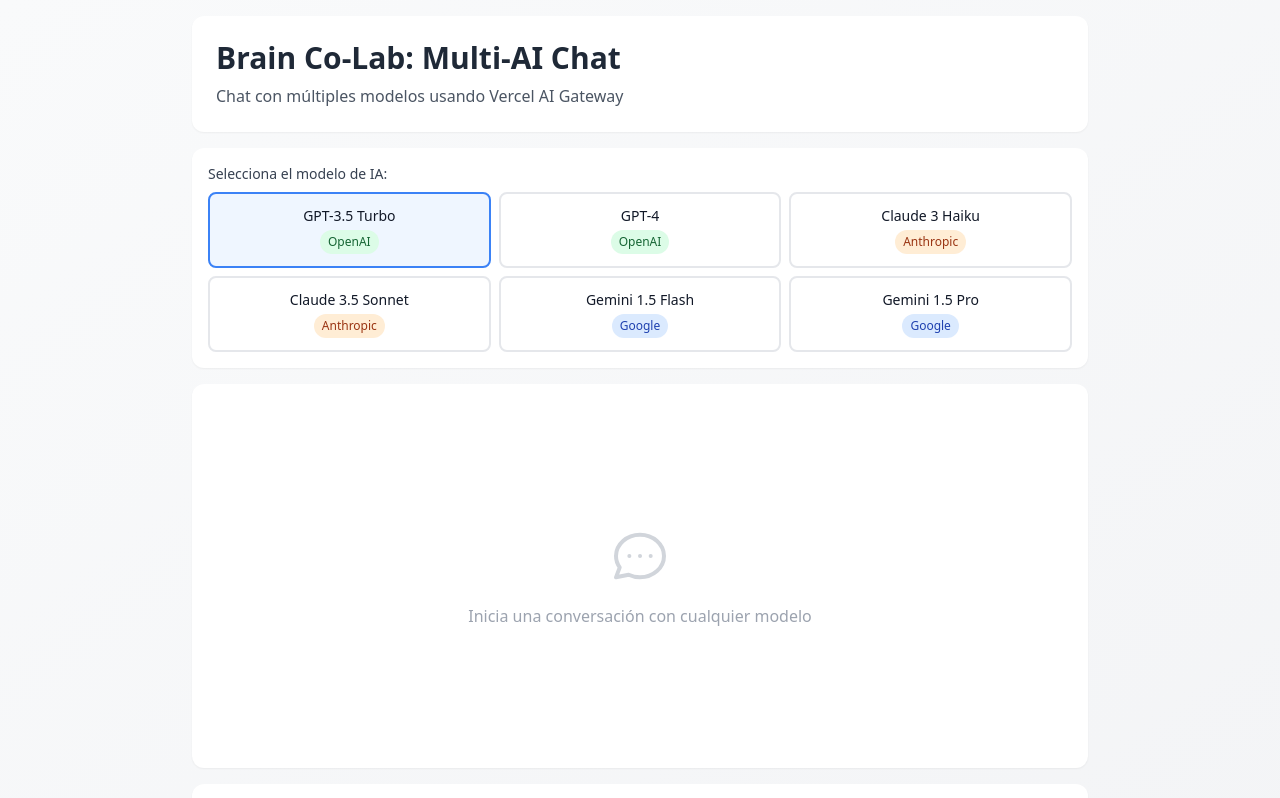
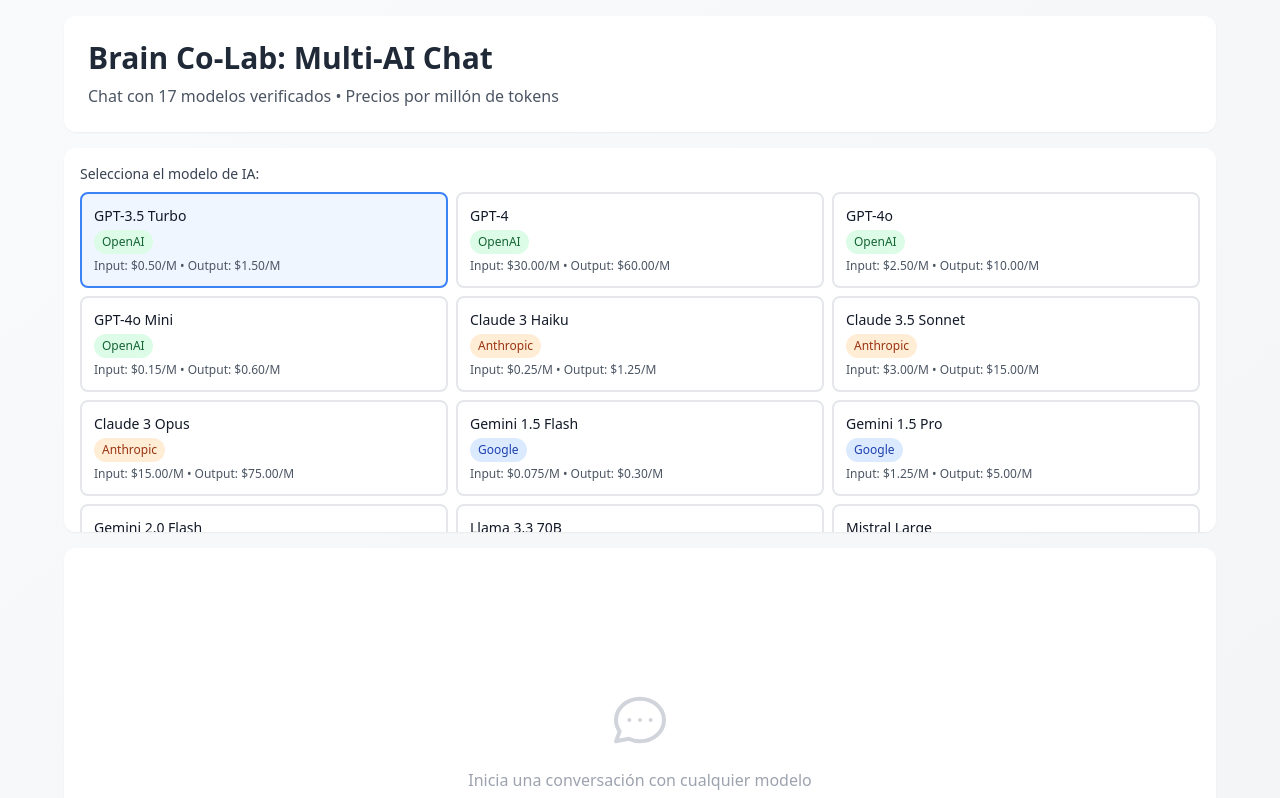
Before and after one commit to aaprosperi/braincolab, a Next.js app: page /multiAI in a window 1280 px wide. Shown: the top 798 px of the page. Built offline with nearby package versions, Linux system fonts and the light colour scheme.

Commit message:
Update multiAI with 17 verified models and pricing information

```diff
--- a/pages/multiAI.js
+++ b/pages/multiAI.js
@@ -8,12 +8,31 @@
   const messagesEndRef = useRef(null);
 
   const models = [
-    { id: 'gpt-3.5-turbo', name: 'GPT-3.5 Turbo', provider: 'OpenAI' },
-    { id: 'gpt-4', name: 'GPT-4', provider: 'OpenAI' },
-    { id: 'anthropic/claude-3-haiku-20240307', name: 'Claude 3 Haiku', provider: 'Anthropic' },
-    { id: 'anthropic/claude-3-5-sonnet-20241022', name: 'Claude 3.5 Sonnet', provider: 'Anthropic' },
-    { id: 'google/gemini-1.5-flash', name: 'Gemini 1.5 Flash', provider: 'Google' },
-    { id: 'google/gemini-1.5-pro', name: 'Gemini 1.5 Pro', provider: 'Google' },
+    // OpenAI
+    { id: 'gpt-3.5-turbo', name: 'GPT-3.5 Turbo', provider: 'OpenAI', price: 'Input: $0.50/M • Output: $1.50/M' },
+    { id: 'gpt-4', name: 'GPT-4', provider: 'OpenAI', price: 'Input: $30.00/M • Output: $60.00/M' },
+    { id: 'gpt-4o', name: 'GPT-4o', provider: 'OpenAI', price: 'Input: $2.50/M • Output: $10.00/M' },
+    { id: 'gpt-4o-mini', name: 'GPT-4o Mini', provider: 'OpenAI', price: 'Input: $0.15/M • Output: $0.60/M' },
+    // Anthropic
+    { id: 'anthropic/claude-3-haiku-20240307', name: 'Claude 3 Haiku', provider: 'Anthropic', price: 'Input: $0.25/M • Output: $1.25/M' },
+    { id: 'anthropic/claude-3-5-sonnet-20241022', name: 'Claude 3.5 Sonnet', provider: 'Anthropic', price: 'Input: $3.00/M • Output: $15.00/M' },
+    { id: 'anthropic/claude-3-opus-20240229', name: 'Claude 3 Opus', provider: 'Anthropic', price: 'Input: $15.00/M • Output: $75.00/M' },
+    // Google
+    { id: 'google/gemini-1.5-flash', name: 'Gemini 1.5 Flash', provider: 'Google', price: 'Input: $0.075/M • Output: $0.30/M' },
+    { id: 'google/gemini-1.5-pro', name: 'Gemini 1.5 Pro', provider: 'Google', price: 'Input: $1.25/M • Output: $5.00/M' },
+    { id: 'google/gemini-2.0-flash-exp', name: 'Gemini 2.0 Flash', provider: 'Google', price: 'Gratis (experimental)' },
+    // Meta
+    { id: 'meta/llama-3.3-70b-instruct', name: 'Llama 3.3 70B', provider: 'Meta', price: 'Input: $0.18/M • Output: $0.18/M' },
+    // Mistral
+    { id: 'mistral/mistral-large-latest', name: 'Mistral Large', provider: 'Mistral', price: 'Input: $2.00/M • Output: $6.00/M' },
+    { id: 'mistral/mistral-small-latest', name: 'Mistral Small', provider: 'Mistral', price: 'Input: $0.20/M • Output: $0.60/M' },
+    // xAI
+    { id: 'xai/grok-2-1212', name: 'Grok 2', provider: 'xAI', price: 'Input: $2.00/M • Output: $10.00/M' },
+    // DeepSeek
+    { id: 'deepseek/deepseek-chat', name: 'DeepSeek Chat', provider: 'DeepSeek', price: 'Input: $0.14/M • Output: $0.28/M' },
+    // Perplexity
+    { id: 'perplexity/llama-3.1-sonar-small-128k-online', name: 'Sonar Small (Online)', provider: 'Perplexity', price: 'Input: $0.20/M • Output: $0.20/M' },
+    { id: 'perplexity/llama-3.1-sonar-large-128k-online', name: 'Sonar Large (Online)', provider: 'Perplexity', price: 'Input: $1.00/M • Output: $1.00/M' },
   ];
 
   const scrollToBottom = () => {
@@ -51,7 +70,8 @@
       });
 
       if (!response.ok) {
-        throw new Error(`Error: ${response.status}`);
+        const errorData = await response.json();
+        throw new Error(errorData.error || `Error: ${response.status}`);
       }
 
       const data = await response.json();
@@ -68,7 +88,7 @@
       console.error('Error:', error);
       const errorMessage = {
         role: 'assistant',
-        content: `Error: ${error.message}. Verifica que tu API Key esté configurada correctamente.`,
+        content: `Error: ${error.message}`,
         model: selectedModel,
         timestamp: new Date().toISOString(),
         isError: true
@@ -95,28 +115,33 @@
       case 'OpenAI': return 'bg-green-100 text-green-800';
       case 'Anthropic': return 'bg-orange-100 text-orange-800';
       case 'Google': return 'bg-blue-100 text-blue-800';
+      case 'Meta': return 'bg-purple-100 text-purple-800';
+      case 'Mistral': return 'bg-pink-100 text-pink-800';
+      case 'xAI': return 'bg-gray-100 text-gray-800';
+      case 'Perplexity': return 'bg-cyan-100 text-cyan-800';
+      case 'DeepSeek': return 'bg-indigo-100 text-indigo-800';
       default: return 'bg-gray-100 text-gray-800';
     }
   };
 
   return (
     <div className="min-h-screen bg-gradient-to-br from-gray-50 to-gray-100 p-4">
-      <div className="max-w-4xl mx-auto">
+      <div className="max-w-6xl mx-auto">
         <div className="bg-white rounded-xl shadow-sm p-6 mb-4">
           <h1 className="text-3xl font-bold text-gray-800 mb-2">Brain Co-Lab: Multi-AI Chat</h1>
-          <p className="text-gray-600">Chat con múltiples modelos usando Vercel AI Gateway</p>
+          <p className="text-gray-600">Chat con 17 modelos verificados • Precios por millón de tokens</p>
         </div>
 
-        <div className="bg-white rounded-xl shadow-sm p-4 mb-4">
+        <div className="bg-white rounded-xl shadow-sm p-4 mb-4 max-h-96 overflow-y-auto">
           <label className="block text-sm font-medium text-gray-700 mb-2">
             Selecciona el modelo de IA:
           </label>
-          <div className="grid grid-cols-2 md:grid-cols-3 gap-2">
+          <div className="grid grid-cols-1 md:grid-cols-2 lg:grid-cols-3 gap-2">
             {models.map((model) => (
               <button
                 key={model.id}
                 onClick={() => setSelectedModel(model.id)}
-                className={`p-3 rounded-lg border-2 transition-all ${
+                className={`p-3 rounded-lg border-2 transition-all text-left ${
                   selectedModel === model.id
                     ? 'border-blue-500 bg-blue-50'
                     : 'border-gray-200 hover:border-gray-300 hover:bg-gray-50'
@@ -125,6 +150,9 @@
                 <div className="text-sm font-medium text-gray-900">{model.name}</div>
                 <div className={`inline-block px-2 py-1 mt-1 text-xs rounded-full ${getModelBadgeColor(model.provider)}`}>
                   {model.provider}
+                </div>
+                <div className="text-xs text-gray-600 mt-1">
+                  {model.price}
                 </div>
               </button>
             ))}
```
